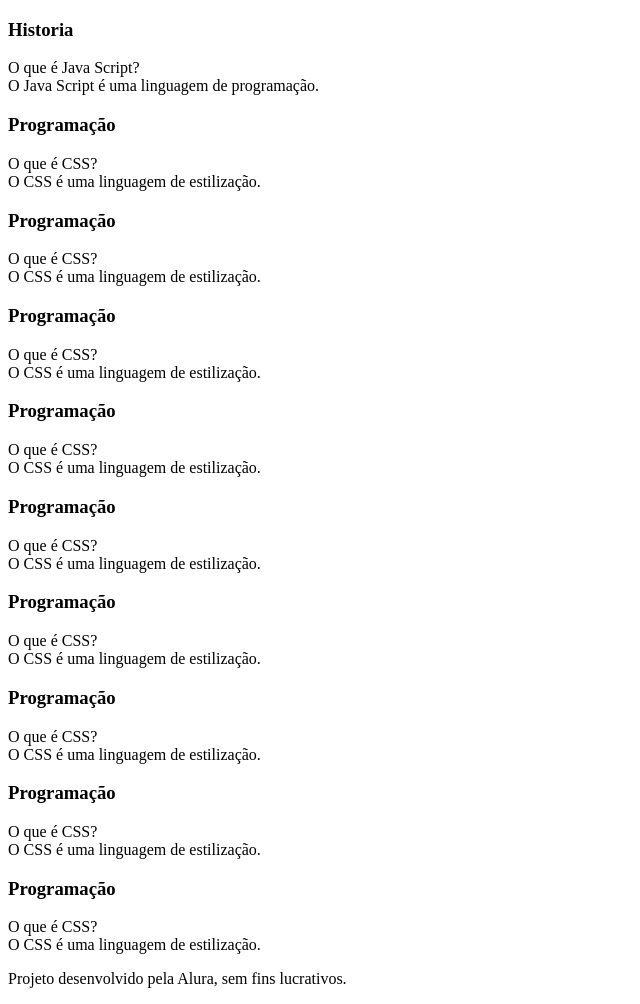
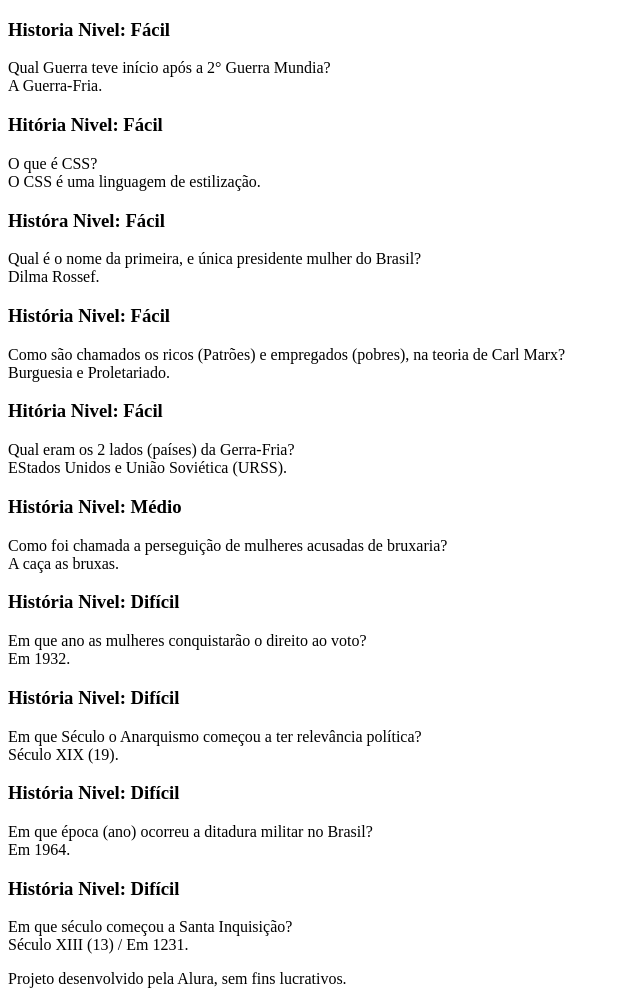
Before and after one commit to RyuMiharu/3-trim, a plain HTML site: page index.html in a window 1280 px wide. Shown: the whole page, without its empty margins (0-640 px from the left). Drawn offline with Linux system fonts and the light colour scheme.

Commit message:
Add files via upload

```diff
--- a/index.html
+++ b/index.html
@@ -10,15 +10,15 @@
         <section id= “container”>
             <article class="cartao">
                 <div class="cartao__conteudo">
-                    <h3> Historia </h3>
+                    <h3> Historia Nivel: Fácil </h3>
                     <div class="cartao__conteudo__pergunta">
-                        O que é Java Script?<div class="cartao__conteudo__resposta">
-                            O Java Script é uma linguagem de programação.
+                        Qual Guerra teve início após a 2° Guerra Mundia?<div class="cartao__conteudo__resposta">
+                            A Guerra-Fria.
                             </div>
 
      <article class="cartao">
         <div class="cartao__conteudo">
-            <h3> Programação </h3>
+            <h3> Hitória Nivel: Fácil </h3>
                   <div class="cartao__conteudo__pergunta">
                         O que é CSS?
                     </div>
@@ -31,23 +31,23 @@
 
      <article class="cartao">
         <div class="cartao__conteudo">
-                <h3> Programação </h3>
+                <h3> Históra Nivel: Fácil </h3>
                       <div class="cartao__conteudo__pergunta">
-                            O que é CSS?
+                            Qual é o nome da primeira, e única presidente mulher do Brasil?
                         </div>
                        <div class="cartao__conteudo__resposta">
-                            O CSS é uma linguagem de estilização.
+                         Dilma Rossef.
                          </div>
                         </div>
 
 <article class="cartao">
     <div class="cartao__conteudo">
-            <h3> Programação </h3>
+            <h3> História Nivel: Fácil  </h3>
                   <div class="cartao__conteudo__pergunta">
-                        O que é CSS?
+                        Como são chamados os ricos (Patrões) e empregados (pobres), na teoria de Carl Marx?
                     </div>
                    <div class="cartao__conteudo__resposta">
-                        O CSS é uma linguagem de estilização.
+                        Burguesia e Proletariado.
                      </div>
                     </div>
 
@@ -57,35 +57,35 @@
 
 <article class="cartao">
     <div class="cartao__conteudo">
-            <h3> Programação </h3>
+            <h3> Hitória Nivel: Fácil </h3>
                   <div class="cartao__conteudo__pergunta">
-                        O que é CSS?
+                       Qual eram os 2 lados (países) da Gerra-Fria?
                     </div>
                    <div class="cartao__conteudo__resposta">
-                        O CSS é uma linguagem de estilização.
+                        EStados Unidos e União Soviética (URSS).
                      </div>
                     </div>
 
      </article>
 <article class="cartao">
     <div class="cartao__conteudo">
-            <h3> Programação </h3>
+            <h3> História Nivel: Médio </h3>
                   <div class="cartao__conteudo__pergunta">
-                        O que é CSS?
+                       Como foi chamada a perseguição de mulheres acusadas de bruxaria?
                     </div>
                    <div class="cartao__conteudo__resposta">
-                        O CSS é uma linguagem de estilização.
+                        A caça as bruxas.
                      </div>
                     </div>
 
 <article class="cartao">
     <div class="cartao__conteudo">
-            <h3> Programação </h3>
+            <h3> História Nivel: Difícil </h3>
                   <div class="cartao__conteudo__pergunta">
-                        O que é CSS?
+                        Em que ano as mulheres conquistarão o direito ao voto?
                     </div>
                    <div class="cartao__conteudo__resposta">
-                        O CSS é uma linguagem de estilização.
+                        Em 1932.
                      </div>
                     </div>
 
@@ -94,34 +94,34 @@
 
 <article class="cartao">
     <div class="cartao__conteudo">
-            <h3> Programação </h3>
+            <h3> História Nivel: Difícil </h3>
                   <div class="cartao__conteudo__pergunta">
-                        O que é CSS?
+                        Em que Século o Anarquismo começou a ter relevância política?
                     </div>
                    <div class="cartao__conteudo__resposta">
-                        O CSS é uma linguagem de estilização.
+                        Século XIX (19).
                      </div>
                     </div>
 
 <article class="cartao">
     <div class="cartao__conteudo">
-            <h3> Programação </h3>
+            <h3> História Nivel: Difícil </h3>
                   <div class="cartao__conteudo__pergunta">
-                        O que é CSS?
+                        Em que época (ano) ocorreu a ditadura militar no Brasil?
                     </div>
                    <div class="cartao__conteudo__resposta">
-                        O CSS é uma linguagem de estilização.
+                        Em 1964.
                      </div>
                     </div>
 
 <article class="cartao">
     <div class="cartao__conteudo">
-            <h3> Programação </h3>
+            <h3> História Nivel: Difícil </h3>
                   <div class="cartao__conteudo__pergunta">
-                        O que é CSS?
+                        Em que século começou a Santa Inquisição?
                     </div>
                    <div class="cartao__conteudo__resposta">
-                        O CSS é uma linguagem de estilização.
+                        Século XIII (13) / Em 1231.
                      </div>
                     </div>
 
```
